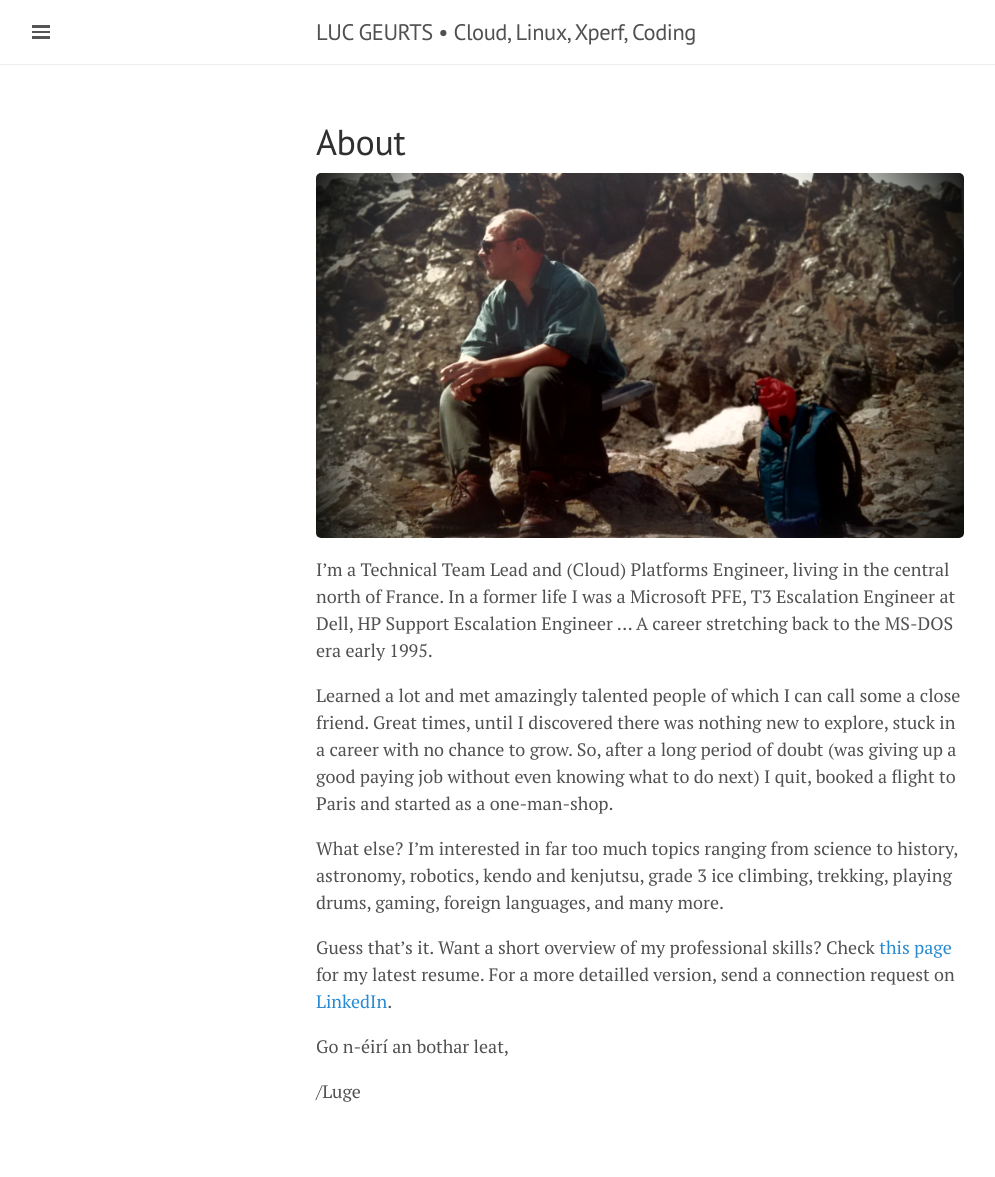
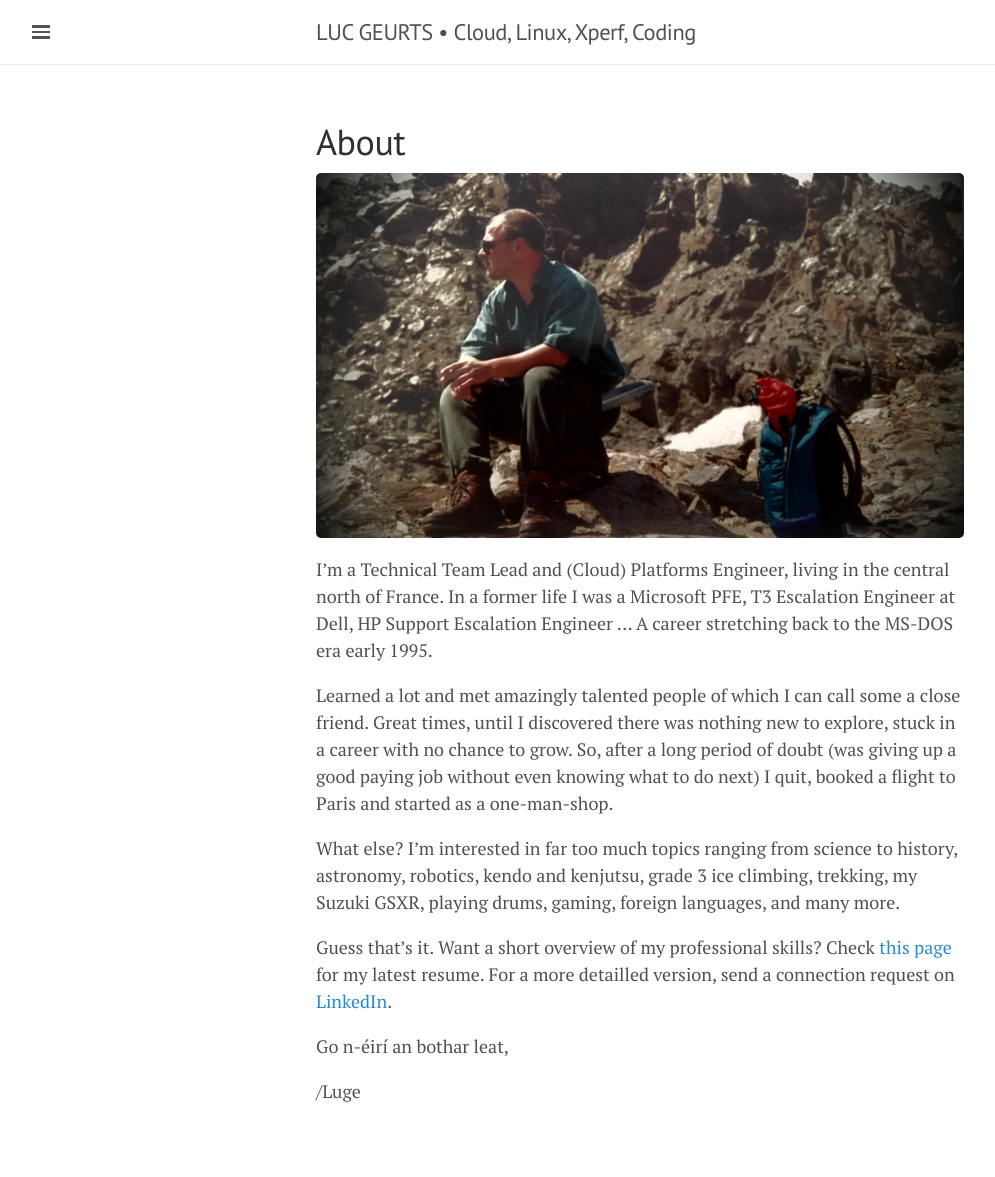
Before and after one commit to lgeurts/lgeurts.github.io, a Jekyll site: the page built from about.md, in a window 1280 px wide. Shown: the whole page, without its empty margins (0-995 px from the left). Built offline with Jekyll 4.4.1, drawn with Linux system fonts in a browser that asks for light colours; nearby versions of some CDN libraries.

Commit message:
Update about.md

```diff
--- a/about.md
+++ b/about.md
@@ -10,7 +10,7 @@
 
 Learned a lot and met amazingly talented people of which I can call some a close friend. Great times, until I discovered there was nothing new to explore, stuck in a career with no chance to grow. So, after a long period of doubt (was giving up a good paying job without even knowing what to do next) I quit, booked a flight to Paris and started as a one-man-shop.
 
-What else? I'm interested in far too much topics ranging from science to history, astronomy, robotics, kendo and kenjutsu, grade 3 ice climbing, trekking, playing drums, gaming, foreign languages, and many more.
+What else? I'm interested in far too much topics ranging from science to history, astronomy, robotics, kendo and kenjutsu, grade 3 ice climbing, trekking, my Suzuki GSXR, playing drums, gaming, foreign languages, and many more.
 
 Guess that's it. Want a short overview of my professional skills? Check [this page](https://github.com/lgeurts/Resume/blob/master/Moderncv%20Resume%20Luc%20Geurts%20%28US%29.pdf) for my latest resume. For a more detailled version, send a connection request on [LinkedIn](https://www.linkedin.com/in/lucgeurts).
 
```
